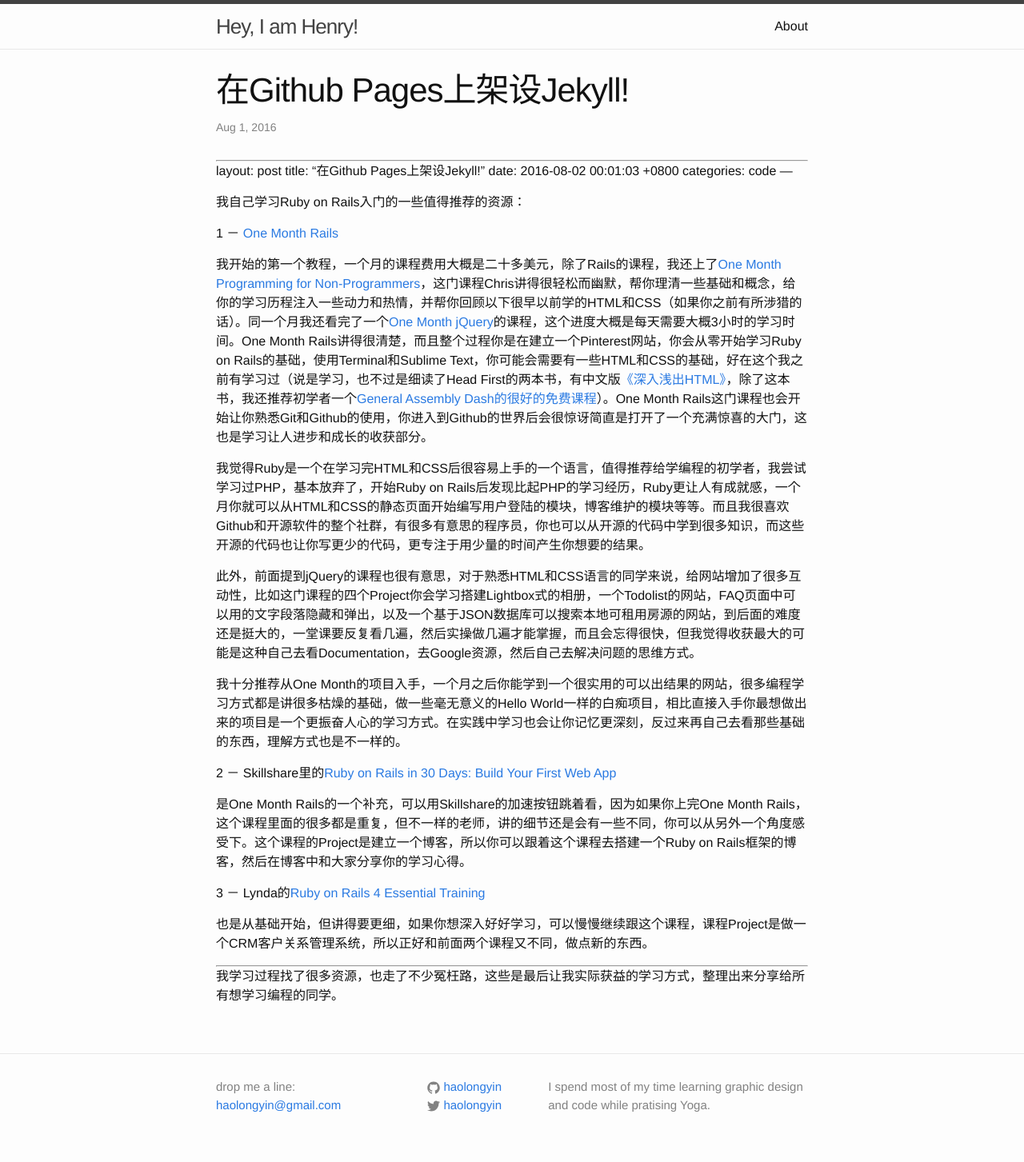
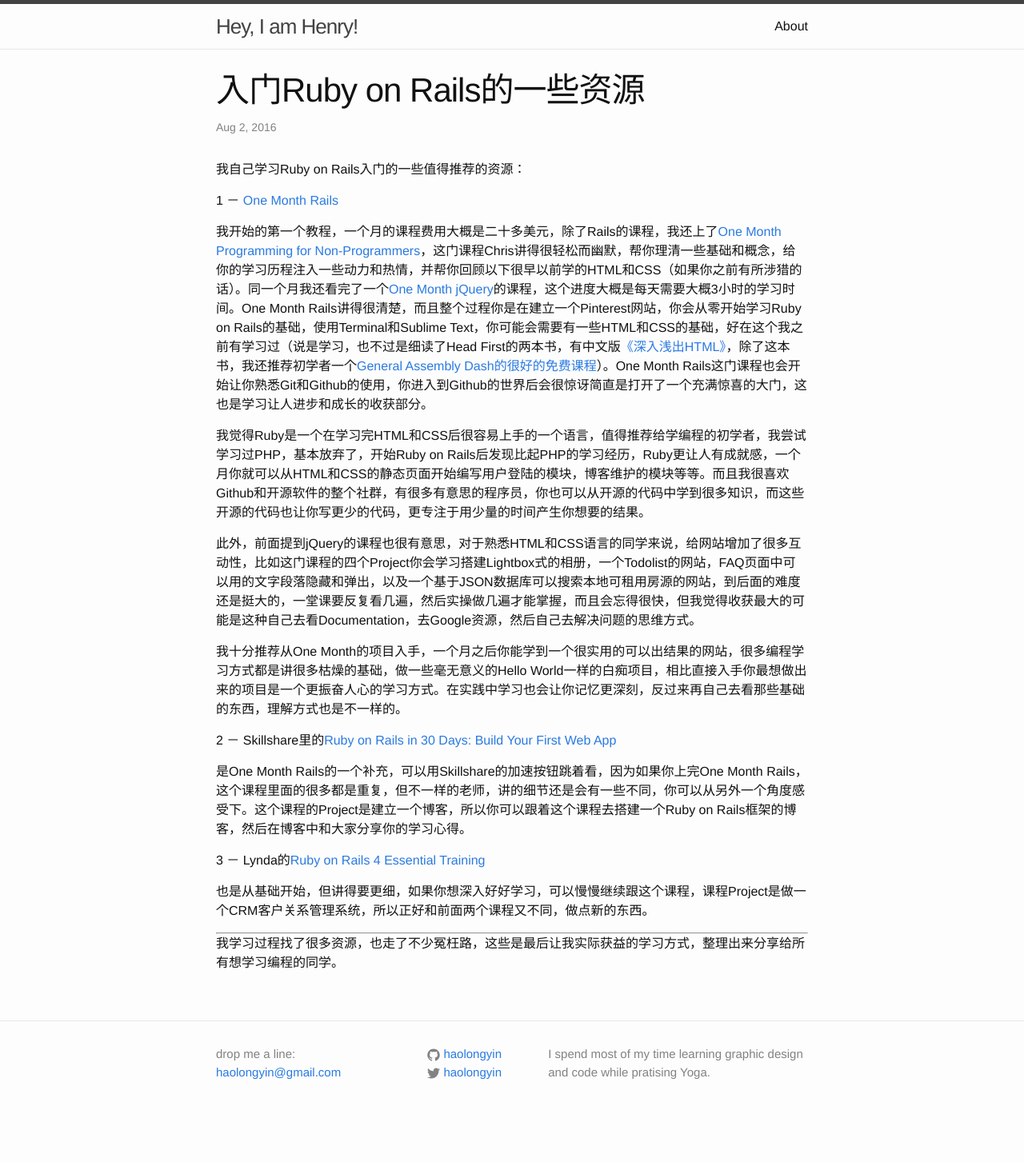
Before and after one commit to haolongyin/haolongyin.github.io, a Jekyll site: the page built from _posts/2016-08-03-how-to-learn-ruby-on-rails.markdown, in a window 1280 px wide. Shown: the whole page at 80% size. Built offline with Jekyll 4.4.1, drawn with Linux system fonts in a browser that asks for light colours; after the commit the page ends 1412 px from its top, so only the background shows below that.

Commit message:
Updated post

```diff
--- a/_posts/2016-08-03-how-to-learn-ruby-on-rails.markdown
+++ b/_posts/2016-08-03-how-to-learn-ruby-on-rails.markdown
@@ -1,16 +1,10 @@
 ---
 layout: post
-title:  "在Github Pages上架设Jekyll!"
-date:   2016-08-02 00:01:03 +0800
+title:  "入门Ruby on Rails的一些资源"
+date:   2016-08-03 00:01:03 +0800
 categories: code
 ---
 
----
-layout: post
-title:  "在Github Pages上架设Jekyll!"
-date:   2016-08-02 00:01:03 +0800
-categories: code
----
 
 我自己学习Ruby on Rails入门的一些值得推荐的资源：
 
```
